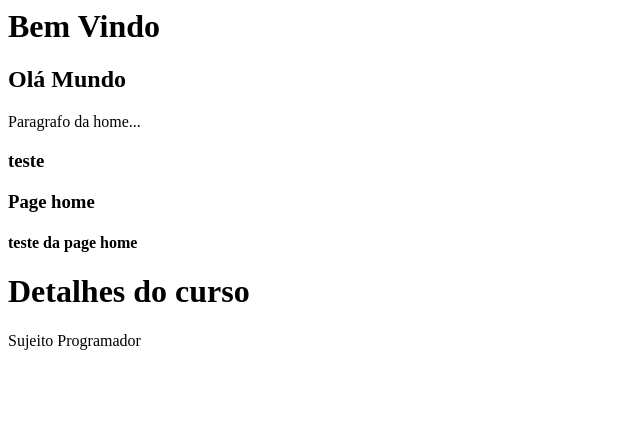
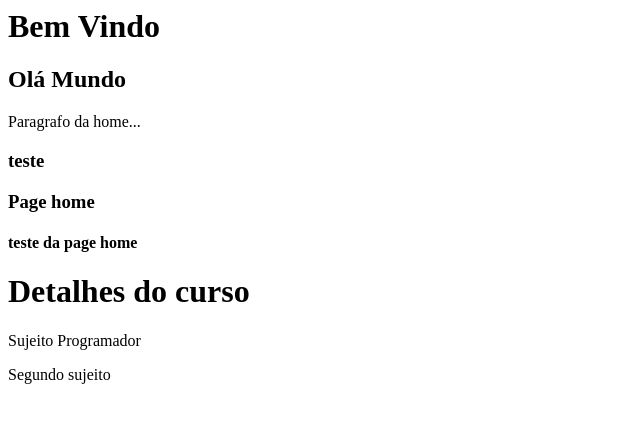
Before and after one commit to rirsoares/Curso-Git, a plain HTML site: page index.html in a window 1280 px wide. Shown: the whole page, without its empty margins (0-640 px from the left). Drawn offline with Linux system fonts and the light colour scheme.

Commit message:
Mais acrescimos

```diff
--- a/index.html
+++ b/index.html
@@ -6,3 +6,4 @@
 <h4>teste da page home</h4>
 <h1>Detalhes do curso</h1>
 <p>Sujeito Programador</p>
+<p>Segundo sujeito</p>
```
